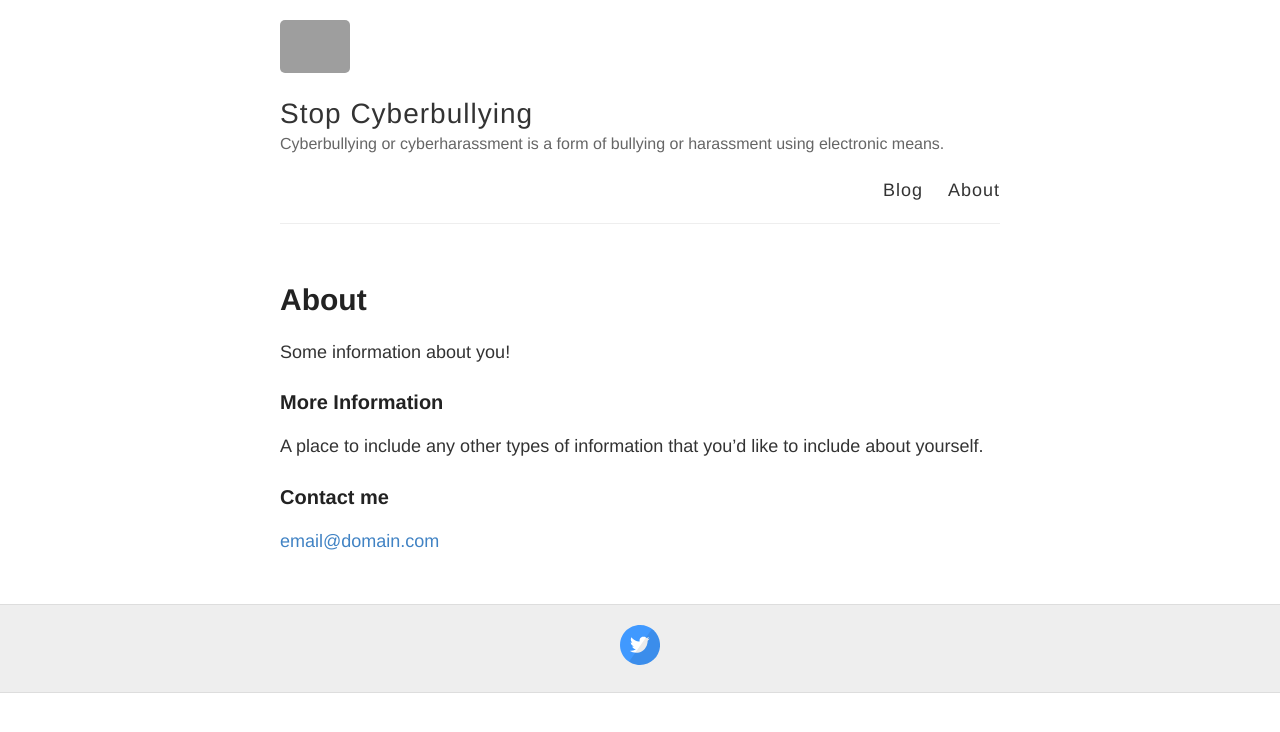
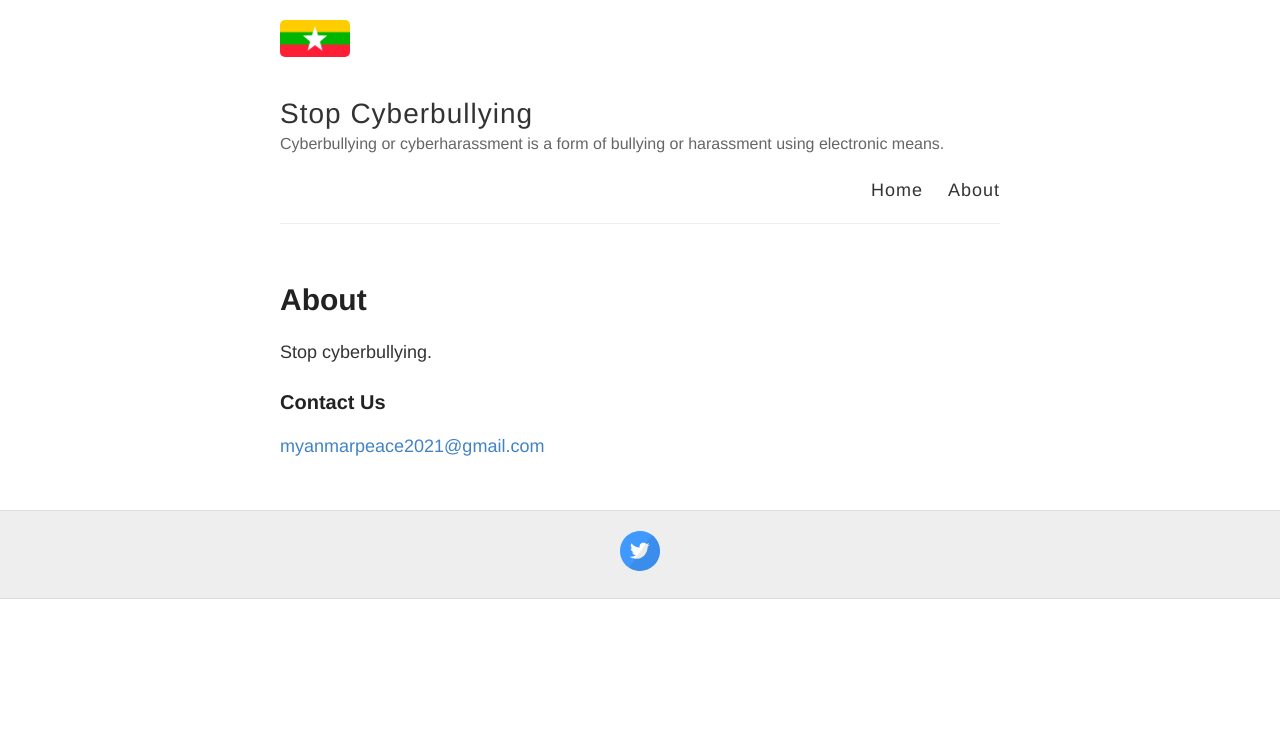
Before and after one commit to redlist/redlist-redlist.github.io, a Jekyll site: the page built from about.md, in a window 1280 px wide. Shown: the top 732 px of the page. Built offline with Jekyll 4.4.1, drawn with Linux system fonts in a browser that asks for light colours; grey boxes are pictures that could not be loaded.

Commit message:
about and profile pic update

```diff
--- a/_config.yml
+++ b/_config.yml
@@ -9,7 +9,7 @@ name: Stop Cyberbullying
 description: Cyberbullying or cyberharassment is a form of bullying or harassment using electronic means.
 
 # URL of your avatar or profile pic (you could use your GitHub profile pic)
-avatar: https://en.wikipedia.org/wiki/File:Flag_of_Myanmar.svg
+avatar: https://redlist.github.io/images/mmflag.png
 
 #
 # Flags below are optional
--- a/_layouts/default.html
+++ b/_layouts/default.html
@@ -27,7 +27,7 @@
           </div>
 
           <nav>
-            <a href="{{ site.baseurl }}/">Blog</a>
+            <a href="{{ site.baseurl }}/">Home</a>
             <a href="{{ site.baseurl }}/about">About</a>
           </nav>
         </header>
--- a/about.md
+++ b/about.md
@@ -4,12 +4,8 @@ title: About
 permalink: /about/
 ---
 
-Some information about you!
+Stop cyberbullying.
 
-### More Information
+### Contact Us
 
-A place to include any other types of information that you'd like to include about yourself.
-
-### Contact me
-
-[email@domain.com](mailto:email@domain.com)
+[myanmarpeace2021@gmail.com](mailto:myanmarpeace2021@gmail.com)
```
Also changed, not shown: images/mmflag.png (added).
